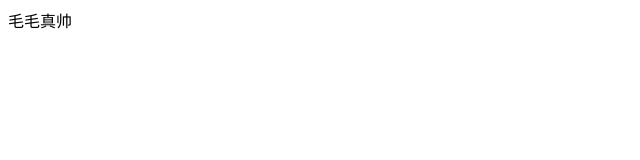
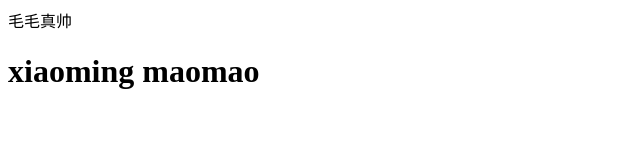
Before and after one commit to xiaohuihui921/maoda, a plain HTML site: page index.html in a window 1280 px wide. Shown: the whole page, without its empty margins (0-640 px from the left). Drawn offline with Linux system fonts and the light colour scheme.

Commit message:
添加了一个

```diff
--- a/index.html
+++ b/index.html
@@ -10,5 +10,6 @@
     <div>
         毛毛真帅
     </div>
+    <h1>xiaoming  maomao</h1>
 </body>
 </html>
```
